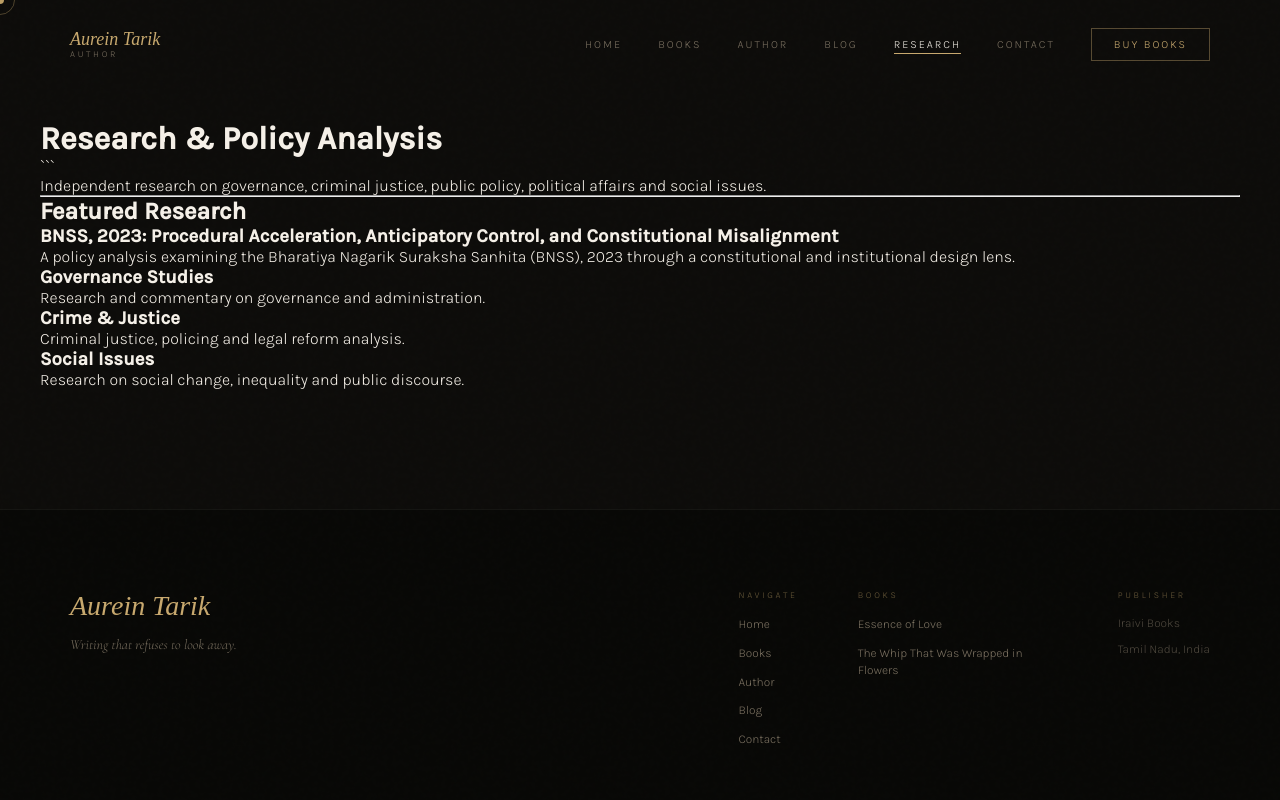
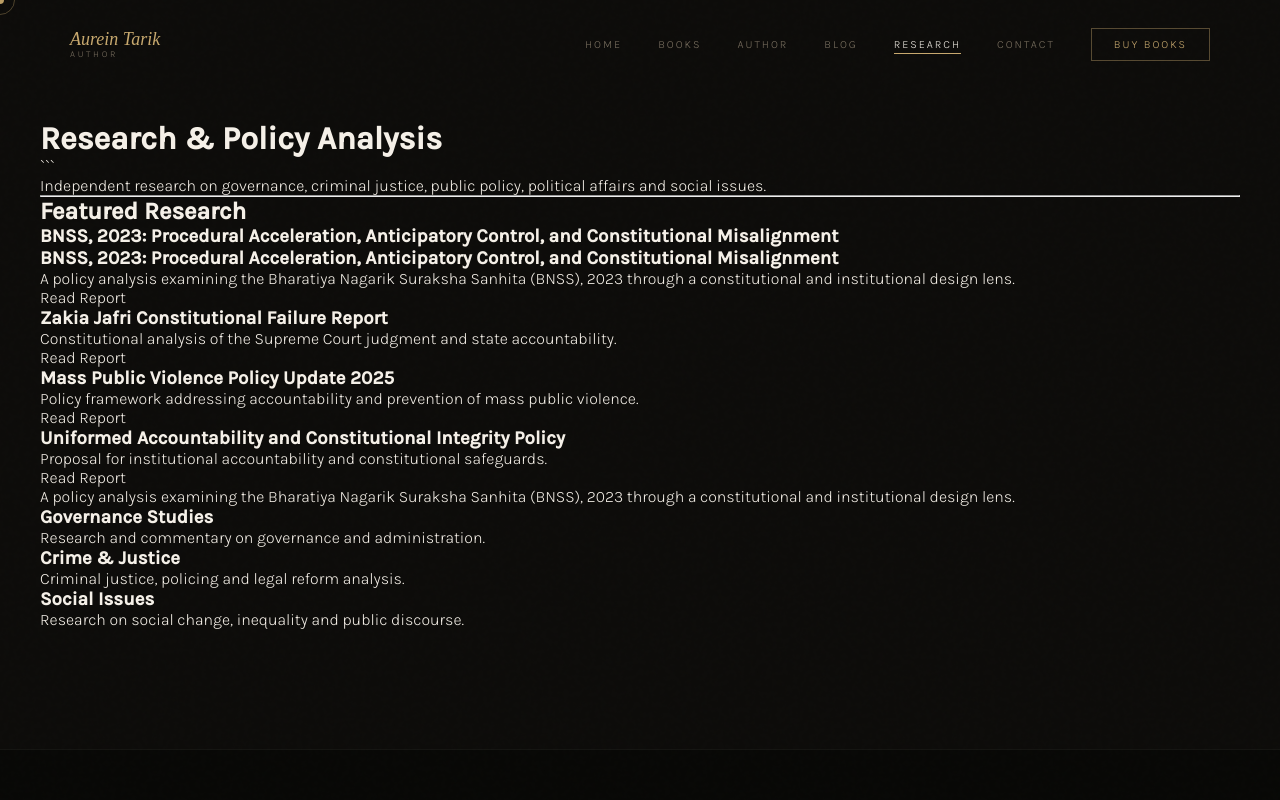
Before and after one commit to tarikarif992-aurien/aurien-site, a React (Vite) app: page /research in a window 1280 px wide. Shown: the top 800 px of the page. Built offline with nearby package versions, Linux system fonts and the light colour scheme; a web font is replaced by a local one.

Commit message:
Update Research.jsx

```diff
--- a/src/Research.jsx
+++ b/src/Research.jsx
@@ -17,7 +17,75 @@ return (
       BNSS, 2023: Procedural Acceleration, Anticipatory Control,
       and Constitutional Misalignment
     </h3>
+    <div>
+  <h3>
+    BNSS, 2023: Procedural Acceleration, Anticipatory Control,
+    and Constitutional Misalignment
+  </h3>
 
+  <p>
+    A policy analysis examining the Bharatiya Nagarik
+    Suraksha Sanhita (BNSS), 2023 through a constitutional
+    and institutional design lens.
+  </p>
+
+  <a
+    href="/BNSS vs crpc comparision.pdf"
+    target="_blank"
+    rel="noreferrer"
+  >
+    Read Report
+  </a>
+</div>
+<div>
+  <h3>Zakia Jafri Constitutional Failure Report</h3>
+
+  <p>
+    Constitutional analysis of the Supreme Court judgment
+    and state accountability.
+  </p>
+
+  <a
+    href="/EXCLUSIVE CONSTITUTIONAL FAILURE REPORT ZAKIA JAFRI.pdf"
+    target="_blank"
+    rel="noreferrer"
+  >
+    Read Report
+  </a>
+</div>
+
+<div>
+  <h3>Mass Public Violence Policy Update 2025</h3>
+
+  <p>
+    Policy framework addressing accountability and prevention
+    of mass public violence.
+  </p>
+
+  <a
+    href="/MASS PUBLIC VIOLENCE POLICY UPDATE 2025.pdf"
+    target="_blank"
+    rel="noreferrer"
+  >
+    Read Report
+  </a>
+</div>
+
+<div>
+  <h3>Uniformed Accountability and Constitutional Integrity Policy</h3>
+
+  <p>
+    Proposal for institutional accountability and constitutional safeguards.
+  </p>
+
+  <a
+    href="/UNIFORMED ACCOUNTABILITY AND CONSTITUTIONAL INTEGRITY POLICY.pdf"
+    target="_blank"
+    rel="noreferrer"
+  >
+    Read Report
+  </a>
+</div>
     <p>
       A policy analysis examining the Bharatiya Nagarik
       Suraksha Sanhita (BNSS), 2023 through a constitutional
```
